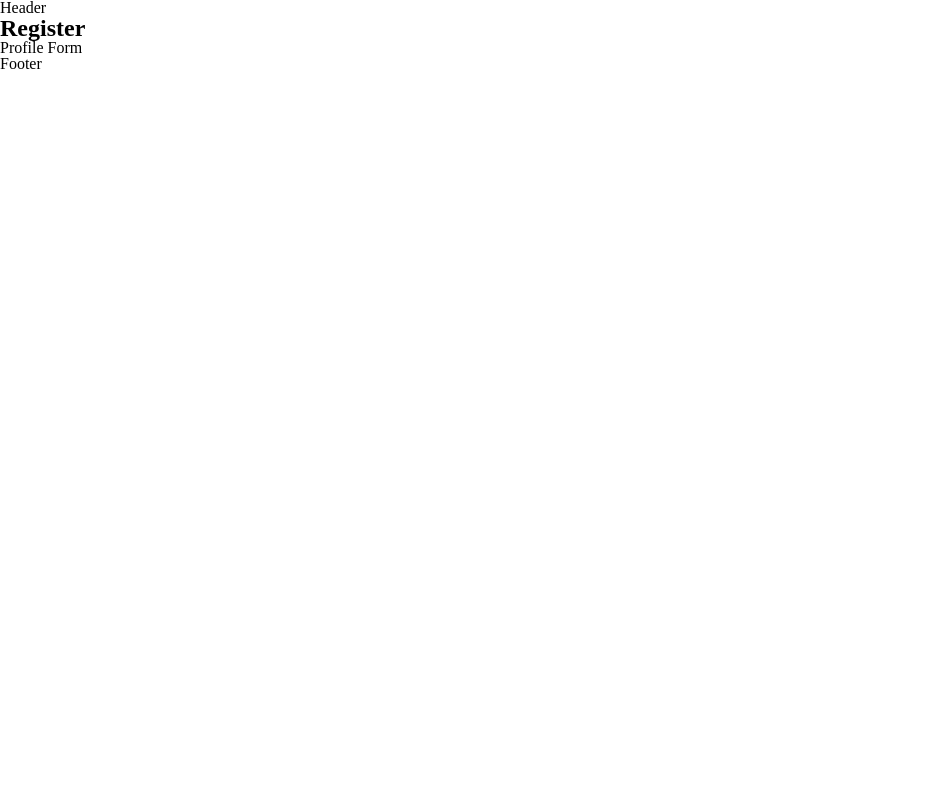
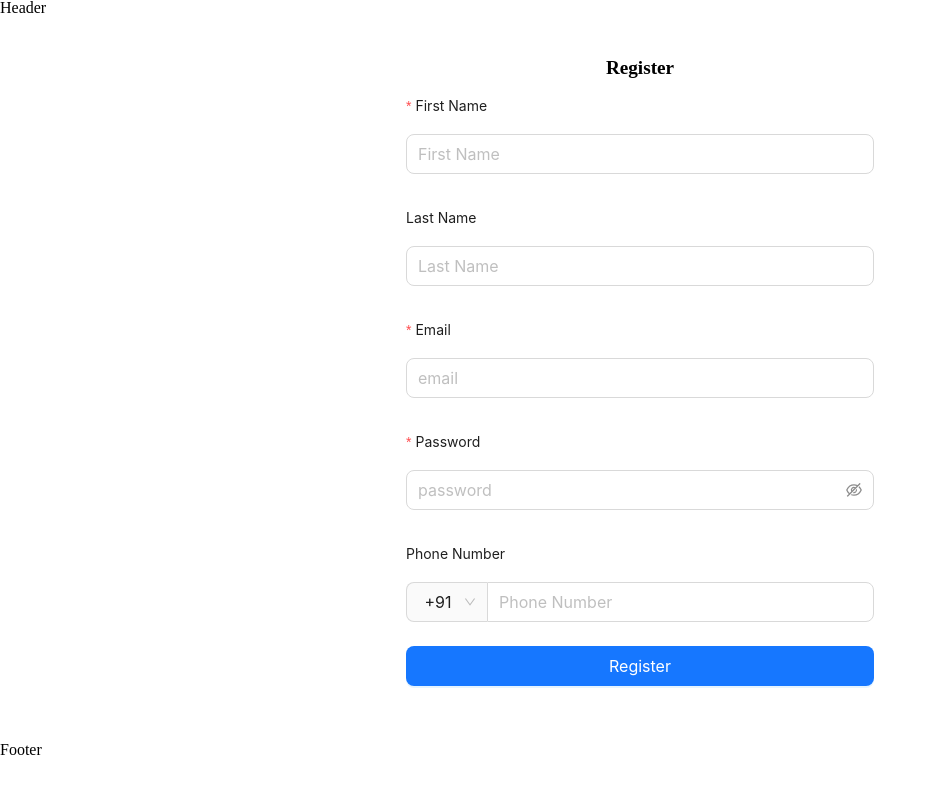
Before and after one commit to vinod-vaishnav23/bookmyshow, a React (Create React App) app in the folder client/: page /profile in a window 1280 px wide. Shown: the top 794 px of the page, without its empty margins (0-937 px from the left). Built offline with nearby package versions, Linux system fonts and the light colour scheme.

Commit message:
[Client]: Create Register page.

```diff
--- a/client/src/components/UserProfile.jsx
+++ b/client/src/components/UserProfile.jsx
@@ -1,8 +1,72 @@
+import { Input, Button, Form, Select } from 'antd';
+import { EyeInvisibleOutlined, EyeTwoTone } from '@ant-design/icons';
+
 const UserProfile = ({ title }) => {
+    const prefixSelector = (
+        <Form.Item name="prefix" noStyle>
+            <Select
+                defaultValue={"91"}
+                style={{
+                    width: 80,
+                }}
+            >
+                <Select.Option value="91" selected>+91</Select.Option>
+            </Select>
+        </Form.Item>
+    );
+
     return <div className="profile-container">
-        <h2>{title}</h2>
+        <h2 className='title'>{title}</h2>
         <div className="profile-form">
-            Profile Form
+            <Form
+                layout='vertical'
+                autoComplete='off'
+                onFinish={() => { }}
+                initialValues={{
+
+                }}
+                size='large'
+                scrollToFirstError={true}
+
+            >
+                <Form.Item label='First Name' name='first_name' rules={[{ required: true, message: 'Please enter your first name.' }]}>
+                    <Input type='text' id='first_name' placeholder='First Name' />
+                </Form.Item>
+
+                <Form.Item label='Last Name' name='last_name' rules={[]}>
+                    <Input type='text' id='last_name' placeholder='Last Name' />
+                </Form.Item>
+
+                <Form.Item label='Email' name='email' rules={[{
+                    required: true,
+                    message: "Please enter your email!"
+                },
+                {
+                    type: 'email',
+                    message: "Please enter a valid Email address."
+                }]}>
+                    <Input id='email' placeholder='email' type='email' />
+                </Form.Item>
+
+                <Form.Item label='Password' name='password' rules={[{
+                    required: true,
+                    message: "Please enter your password!"
+                }]}>
+                    <Input.Password
+                        id='password'
+                        placeholder='password'
+                        iconRender={(visible) => (visible ? <EyeTwoTone /> : <EyeInvisibleOutlined />)}
+                    />
+                </Form.Item>
+
+                <Form.Item label='Phone Number' name='phone' rules={[{ max: 10 }]}>
+                    <Input addonBefore={prefixSelector} type='text' id='phone' placeholder='Phone Number' maxLength={10} />
+                </Form.Item>
+
+                <Form.Item>
+                    <Button type='primary' block htmlType='submit'>Register</Button>
+                </Form.Item>
+            </Form>
         </div>
     </div>
 }
--- a/client/src/pages/Login.jsx
+++ b/client/src/pages/Login.jsx
@@ -4,7 +4,7 @@ import { EyeInvisibleOutlined, EyeTwoTone } from '@ant-design/icons';
 
 const Login = () => {
     const loginHandler = (data) => {
-        console.log(e);
+        console.log(data);
     }
     return <div className="login-container">
         <div className="login-inner">
@@ -13,15 +13,25 @@ const Login = () => {
                 layout='vertical'
                 autoComplete='off'
                 onFinish={loginHandler}
+                initialValues={{
+
+                }}
+                size='large'
+                scrollToFirstError={true}
+
             >
-                <Form.Item label="Email" name="email" rules={[{
+                <Form.Item label='Email' name='email' rules={[{
                     required: true,
                     message: "Please enter your email!"
+                },
+                {
+                    type: 'email',
+                    message: "Please enter a valid Email address."
                 }]}>
                     <Input id='email' placeholder='email' />
                 </Form.Item>
 
-                <Form.Item label="Password" name="password" rules={[{
+                <Form.Item label='Password' name='password' rules={[{
                     required: true,
                     message: "Please enter your password!"
                 }]}>
@@ -37,7 +47,13 @@ const Login = () => {
                 </Form.Item>
             </Form>
         </div>
-        <div>Not registered yet? <span><Link to="/register">Register Now</Link></span>
+        <div>
+            <p>
+                Forgot Password?<Link to="/forgot-password">Click Here</Link>
+            </p>
+            <p>
+                Not registered yet? <span><Link to='/register'>Register Now</Link></span>
+            </p>
         </div>
     </div>
 }
--- a/client/src/styles/app.scss
+++ b/client/src/styles/app.scss
@@ -4,7 +4,14 @@
     background-color: $grey;
 }
 
-.login-container {
+.title {
+    text-align: center;
+    font-size: 1.2rem;
+    margin: 0.6rem auto;
+}
+
+.login-container,
+.register {
     display: flex;
     flex-direction: column;
     justify-content: center;
@@ -13,17 +20,12 @@
     padding: 1rem;
 }
 
-.login-inner {
-    border: 1px solid $grey;
-    border-radius: 5px;
+.login-inner,
+.profile-container {
+    // border: 1px solid $grey;
+    // border-radius: 5px;
     margin: 0 1rem;
     padding: 1rem;
     max-width: 500px;
     width: 100%;
-
-    .title {
-        text-align: center;
-        font-size: 1.2rem;
-        margin: 0.6rem auto;
-    }
 }
```
